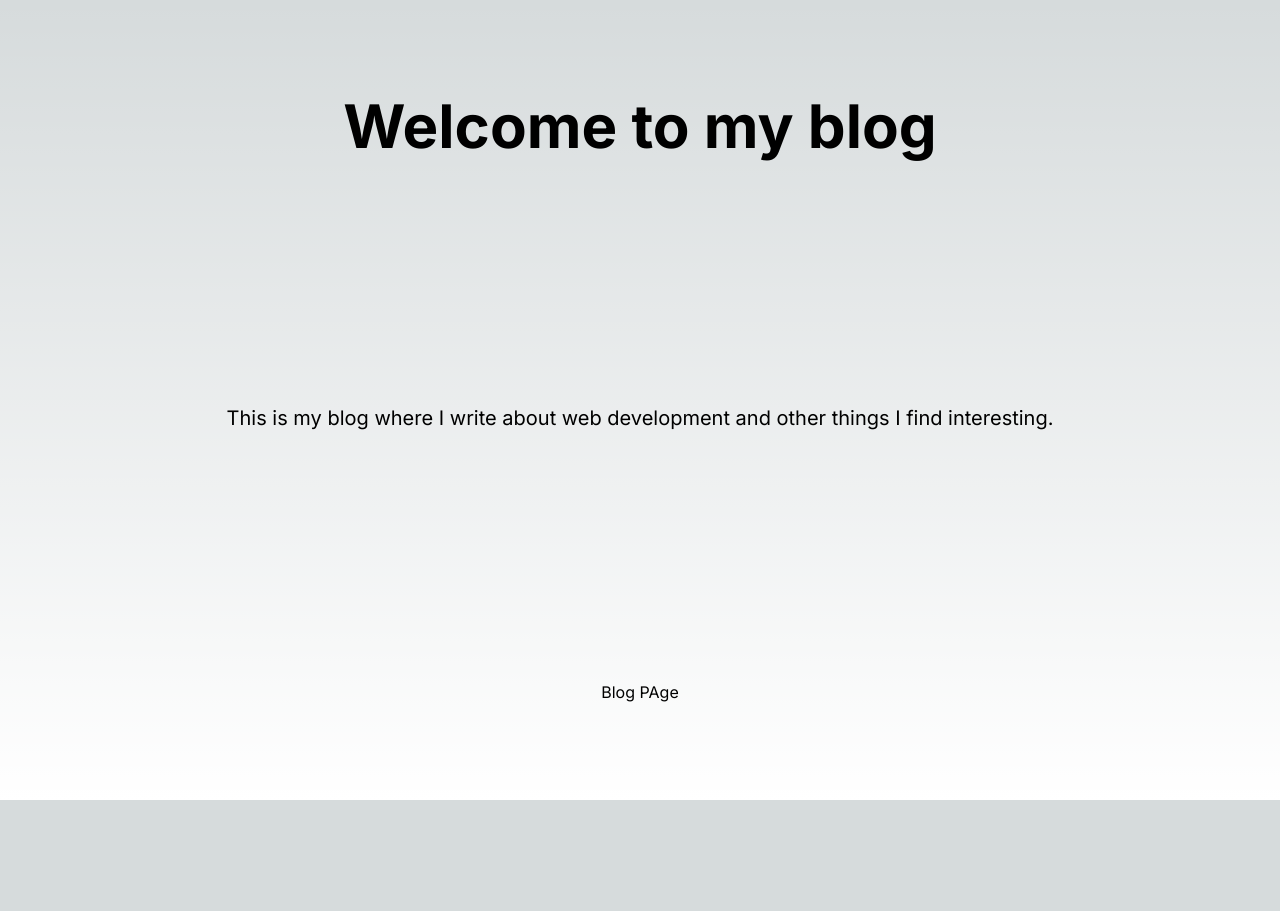
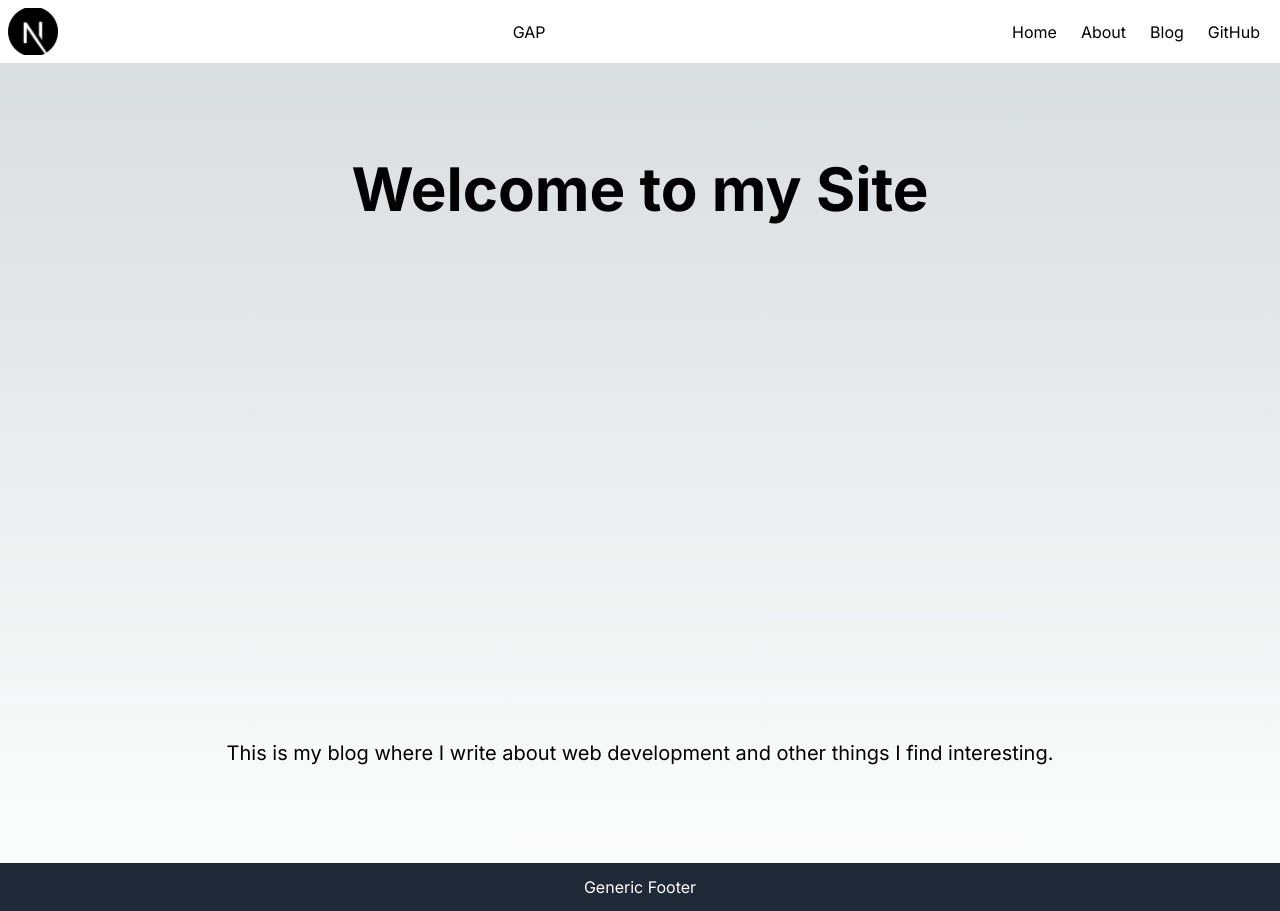
Before and after one commit to wozza0212/typescript-next-portfolio, a Next.js app in the folder typescript-blog-portfolio/: page / in a window 1280 px wide. Before the commit the page ends 800 px from the top, so only its background shows below. Built offline with nearby package versions, Linux system fonts and the light colour scheme.

Commit message:
add navbar and layout

```diff
--- a/typescript-blog-portfolio/src/app/layout.tsx
+++ b/typescript-blog-portfolio/src/app/layout.tsx
@@ -1,6 +1,7 @@
 import type { Metadata } from "next";
 import { Inter } from "next/font/google";
 import "./globals.css";
+import NavBar from "@/components/NavBar/navbar";
 
 const inter = Inter({ subsets: ["latin"] });
 
--- a/typescript-blog-portfolio/src/app/page.tsx
+++ b/typescript-blog-portfolio/src/app/page.tsx
@@ -1,17 +1,18 @@
+import BaseLayout from "@/components/Layouts/base-layout";
+import NavBar from "@/components/NavBar/navbar";
 import Image from "next/image";
 import Link from "next/link";
 
 export default function Home() {
   return (
+    <BaseLayout >
     <main className="flex min-h-screen flex-col items-center justify-between p-24">
-      <h1 className="text-6xl font-bold">Welcome to my blog</h1>
+      <h1 className="text-6xl font-bold">Welcome to my Site</h1>
       <p className="text-xl">
         This is my blog where I write about web development and other things I
         find interesting.
       </p>
-      <Link href="/blog">
-        <p>Blog PAge</p>
-      </Link>
     </main>
+    </BaseLayout>
   );
 }
--- /dev/null
+++ b/typescript-blog-portfolio/src/components/Layouts/base-layout.tsx
@@ -0,0 +1,22 @@
+import type { NextPage } from "next";
+import Link from "next/link";
+import NavBar from "../NavBar/navbar";
+import { FunctionComponent, PropsWithChildren } from "react";
+
+const BaseLayout: FunctionComponent<PropsWithChildren> = ({ children } : any) => {
+  return (
+    <>
+    <div className="flex flex-col min-h-screen">
+      <NavBar />
+      <main className="flex flex-col items-center justify-center flex-1">
+        {children}
+      </main>
+      <footer className="w-full h-12 flex justify-center items-center bg-gray-800 text-white">
+          <p>Generic Footer</p>
+      </footer>
+    </div>
+    </>
+  );
+};
+
+export default BaseLayout
--- /dev/null
+++ b/typescript-blog-portfolio/src/components/NavBar/navbar.tsx
@@ -0,0 +1,41 @@
+import Link from "next/link";
+import Image from "next/image";
+
+const NavBar = () => {
+  return (
+    <nav className="w-screen items-center bg-white p-2">
+      <div className="max-w-screen-xl flex flex-wrap items-center justify-between mx-auto">
+        <Link href="/" className="flex items-center rtl:space-x-reverse">
+          <Image src="/Images/NextLogo.png" alt="Logo" width={50} height={50} />
+        </Link>
+        <span className="">GAP</span>
+        <div  className='hidden w-full md:block md:w-auto' id="navbar-default">
+          <ul className="flex items-center justify-between">
+            <li>
+              <Link href="/blog">
+                <p className="py-2 px-3 block text-black">Home</p>
+              </Link>
+            </li>
+            <li>
+              <Link href="/about">
+                <p className="py-2 px-3 block text-black ">About</p>
+              </Link>
+            </li>
+            <li>
+              <Link href="/blog">
+                <p className="py-2 px-3 block text-black">Blog</p>
+              </Link>
+            </li>
+            <li>
+              <Link href="/about">
+                <p className="py-2 px-3 block text-black">GitHub</p>
+              </Link>
+            </li>
+          </ul>
+        </div>
+      </div>
+    </nav>
+  );
+};
+
+export default NavBar;
```
Also changed, not shown: typescript-blog-portfolio/public/Images/NextLogo.png (added).
